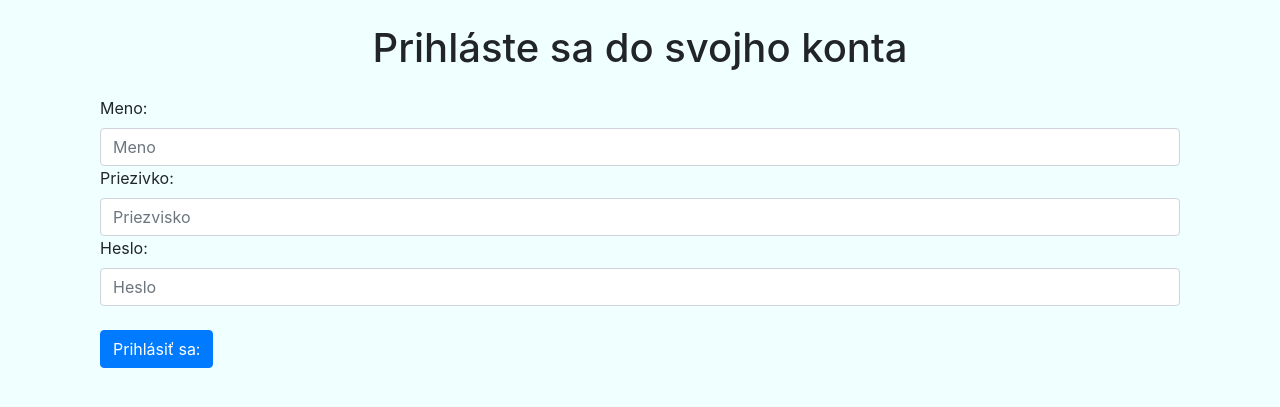
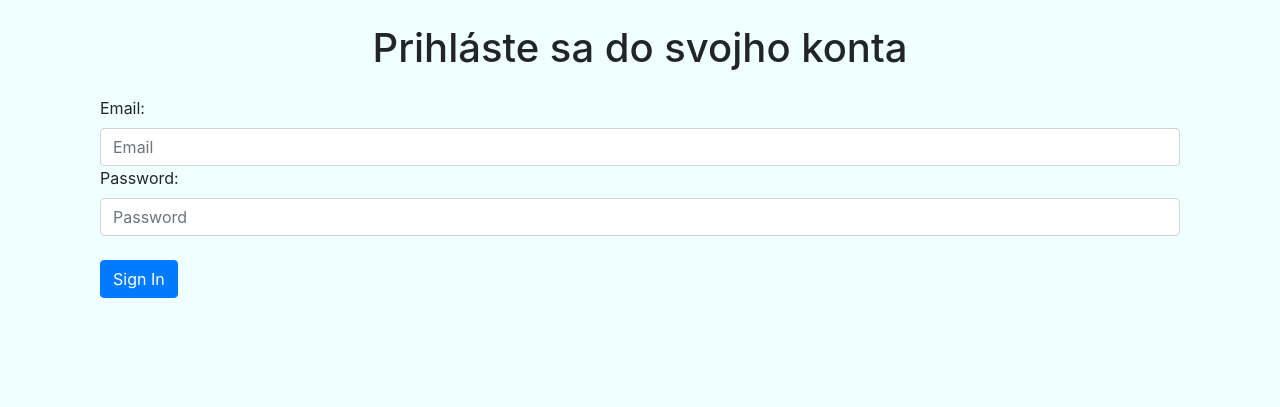
Before and after one commit to Niccer56/IIS, a Flask app: page /login in a window 1280 px wide. Shown: the part 56-463 px from the top of the page. Run offline with Flask 2, Linux system fonts and the light colour scheme; some libraries are stand-ins or nearby versions.

Commit message:
Redefined login form and implemented login functionality

```diff
--- a/app.py
+++ b/app.py
@@ -1,7 +1,12 @@
 from dpmb.models import db, User, UserType
 from dpmb.forms import LoginForm, RegisterForm, EditForm
 from flask import render_template, flash, request, redirect
-from dpmb import app
+from dpmb import app, login_manager
+from flask_login import login_user
+
+@login_manager.user_loader
+def load_user(user_id):
+    return User.query.filter_by(id=user_id).first()
 
 @app.route('/')
 @app.route('/home')
@@ -13,9 +18,20 @@ def customer_page():
     user = User.query.all()
     return render_template('customer.html', customers=user, usertype=UserType)
 
-@app.route('/login')
+@app.route('/login', methods=['GET', 'POST'])
 def login_page():
     form = LoginForm()
+    if request.method == 'POST':
+        if form.validate_on_submit():
+            user = User.query.filter_by(email=form.email.data.strip(), password=form.password.data).first()
+            if not user:
+                flash("Invalid login credentials")
+                return render_template('login.html', form=form)
+            login_user(user)
+            return redirect("/home")
+        else:
+            for err in form.errors:
+                flash(form.errors[err][0])
     return render_template('login.html', form=form)
 
 @app.route('/register', methods=['GET', 'POST'])
@@ -27,7 +43,9 @@ def register_page():
                 flash("This email adress is already in use.")
                 return render_template('register.html', form=form)
             reg = User()
-            form.populate_obj(reg)
+            reg.first_name = form.first_name.data.strip()
+            reg.last_name = form.last_name.data.strip()
+            reg.email = form.email.data.strip()
             reg.password = form.password1.data
             reg.type = "user"
             db.session.add(reg)
@@ -36,8 +54,6 @@ def register_page():
         else:
             for err in form.errors:
                 flash(form.errors[err][0])
-    print(dir(User.type))
-    print(User.type)
     return render_template('register.html', form=form)
 
 @app.route('/customer/delete/<int:id>')
@@ -46,7 +62,6 @@ def delete_user(id):
     if user is not None:
         db.session.delete(user)
         db.session.commit()
-        print(f"User with id: {id} has been removed from the database")
     return redirect("/customer")
 
 @app.route('/customer/changetype/<int:id>', methods=["POST"])
--- a/dpmb/__init__.py
+++ b/dpmb/__init__.py
@@ -1,13 +1,15 @@
 from flask import Flask
 from flask_sqlalchemy import SQLAlchemy
-
+from flask_login import LoginManager
 import os
 
 app = Flask(__name__, instance_relative_config=True)
 
+
 app.config['SQLALCHEMY_DATABASE_URI'] = 'mysql+pymysql://michal:whiskeyindianovember@winess.irineva.nyara.network:3360/IIS'
 app.config['SECRET_KEY'] = os.urandom(32) #enable to work with forms
 
+login_manager = LoginManager(app)
 db = SQLAlchemy(app)
 
 from dpmb import models
--- a/dpmb/forms.py
+++ b/dpmb/forms.py
@@ -14,13 +14,12 @@ class RegisterForm(FlaskForm):
     submit = SubmitField(label='Vytvoriť účet:', validators=[validators.InputRequired()])
 
 class EditForm(RegisterForm):
-    password1 = PasswordField(label='Heslo:', validators=[])
+    password1 = PasswordField(label='Heslo:')
     password2 = PasswordField(label='Potvrďte heslo:', validators=[
         validators.EqualTo("password1", message="Passwords don't match")])
     submit = SubmitField(label='Confirm', validators=[validators.InputRequired()])
 
 class LoginForm(FlaskForm):
-    first_name = StringField(label='Meno:')
-    last_name = StringField(label='Priezivko:')
-    password1 = PasswordField(label='Heslo:')
-    submit = SubmitField(label='Prihlásiť sa:')
+    email = StringField(label='Email:', validators=[validators.InputRequired()])
+    password = PasswordField(label='Password:', validators=[validators.InputRequired()])
+    submit = SubmitField(label='Sign In')
--- a/dpmb/models.py
+++ b/dpmb/models.py
@@ -1,5 +1,6 @@
 from dpmb import db
 from enum import Enum
+from flask_login import UserMixin
 
 class UserType(Enum):
     user = 1
@@ -7,7 +8,7 @@ class UserType(Enum):
     carrier = 3
     admin = 4
 
-class User(db.Model):
+class User(db.Model, UserMixin):
     id = db.Column(db.Integer, primary_key=True)
     first_name = db.Column(db.String(80), nullable=False)
     last_name = db.Column(db.String(80), nullable=False)
--- a/dpmb/templates/login.html
+++ b/dpmb/templates/login.html
@@ -11,12 +11,22 @@
 
     <form method="POST" class="form-register">
 
-        {{ form.first_name.label() }}
-        {{ form.first_name(class="form-control", placeholder="Meno") }}
-        {{ form.last_name.label() }}
-        {{ form.last_name(class="form-control", placeholder="Priezvisko") }}
-        {{ form.password1.label() }}
-        {{ form.password1(class="form-control", placeholder="Heslo") }}
+        {{ form.email.label() }}
+        {{ form.email(class="form-control", placeholder="Email") }}
+        {{ form.password.label() }}
+        {{ form.password(class="form-control", placeholder="Password") }}
+        {{ form.csrf_token }}
+
+        {% with messages = get_flashed_messages() %}
+          {% if messages %}
+            <br>
+            <ul class=flashes>
+            {% for message in messages %}
+              <li>{{ message }}</li>
+            {% endfor %}
+            </ul>
+          {% endif %}
+        {% endwith %}
 
         {{ form.submit(class="btn btn-primary mt-4") }}
     </form>
```
